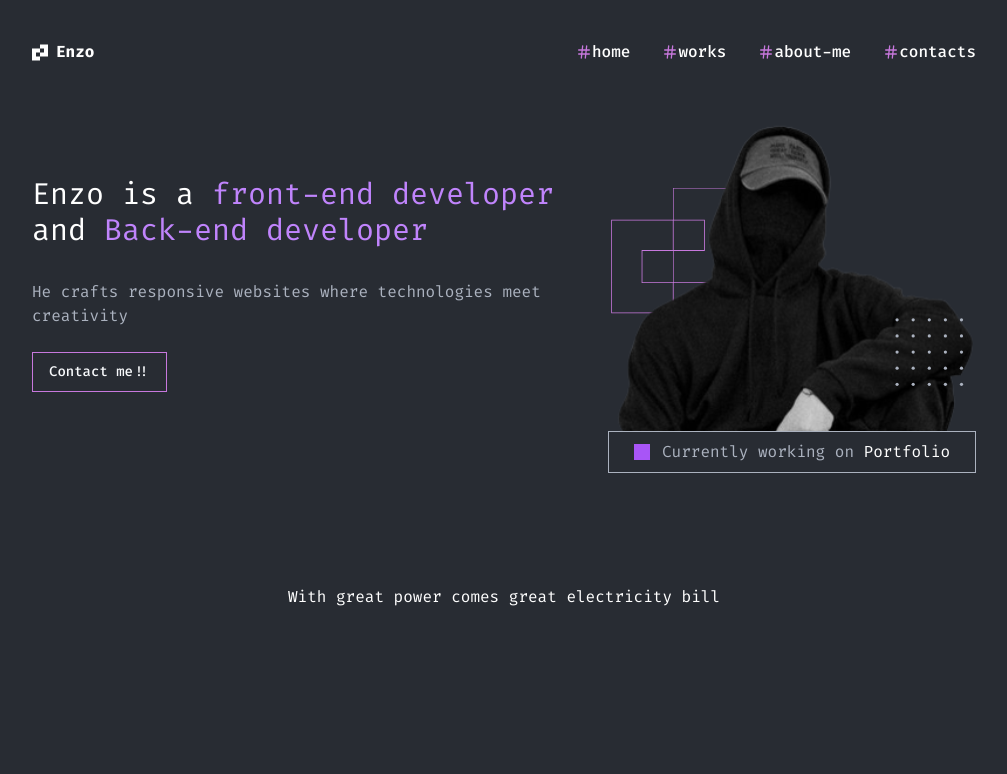
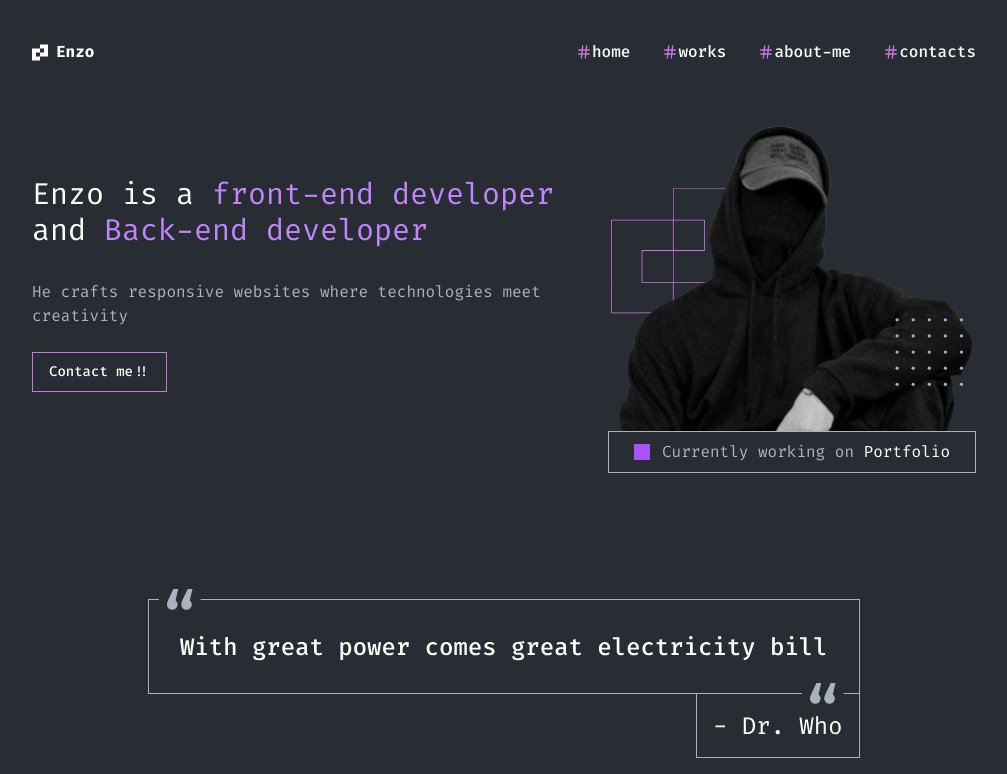
Before and after one commit to EnzoHessel/new-portfolio, a Next.js app: page / in a window 1280 px wide. Shown: the top 774 px of the page, without its empty margins (136-1143 px from the left). Built offline with nearby package versions, Linux system fonts and the light colour scheme.

Commit message:
chore: addmotivacional component

```diff
--- a/components/Header.tsx
+++ b/components/Header.tsx
@@ -78,7 +78,7 @@ const Header = () => {
             animate={{ opacity: 1, x: 0 }}
             exit={{ opacity: 0, x: -100 }}
             transition={{ duration: 0.3 }}
-            className="absolute top-16 left-0 w-full h-full bg-[#23262B] flex flex-col items-start gap-8 md:hidden pt-11"
+            className="absolute top-16 left-0 w-full h-full bg-[#282C33] flex flex-col items-start gap-8 md:hidden pt-11"
           >
             {Links.map((link) => (
               <Link key={link.name} href={link.path} className="flex items-center justify-center font-medium text-4xl pl-2 ">
--- a/components/Motivational.tsx
+++ b/components/Motivational.tsx
@@ -1,7 +1,9 @@
+import Image from "next/image";
+
 const Motivational = () => {
   return (
     <div>
-      With great power comes great electricity bill
+      <Image src="/motivacional.svg" alt="motivational" width={712} height={158} className="-z-10"/>
     </div>
   )
 }
```
Also changed, not shown: public/motivacional.svg (added).
